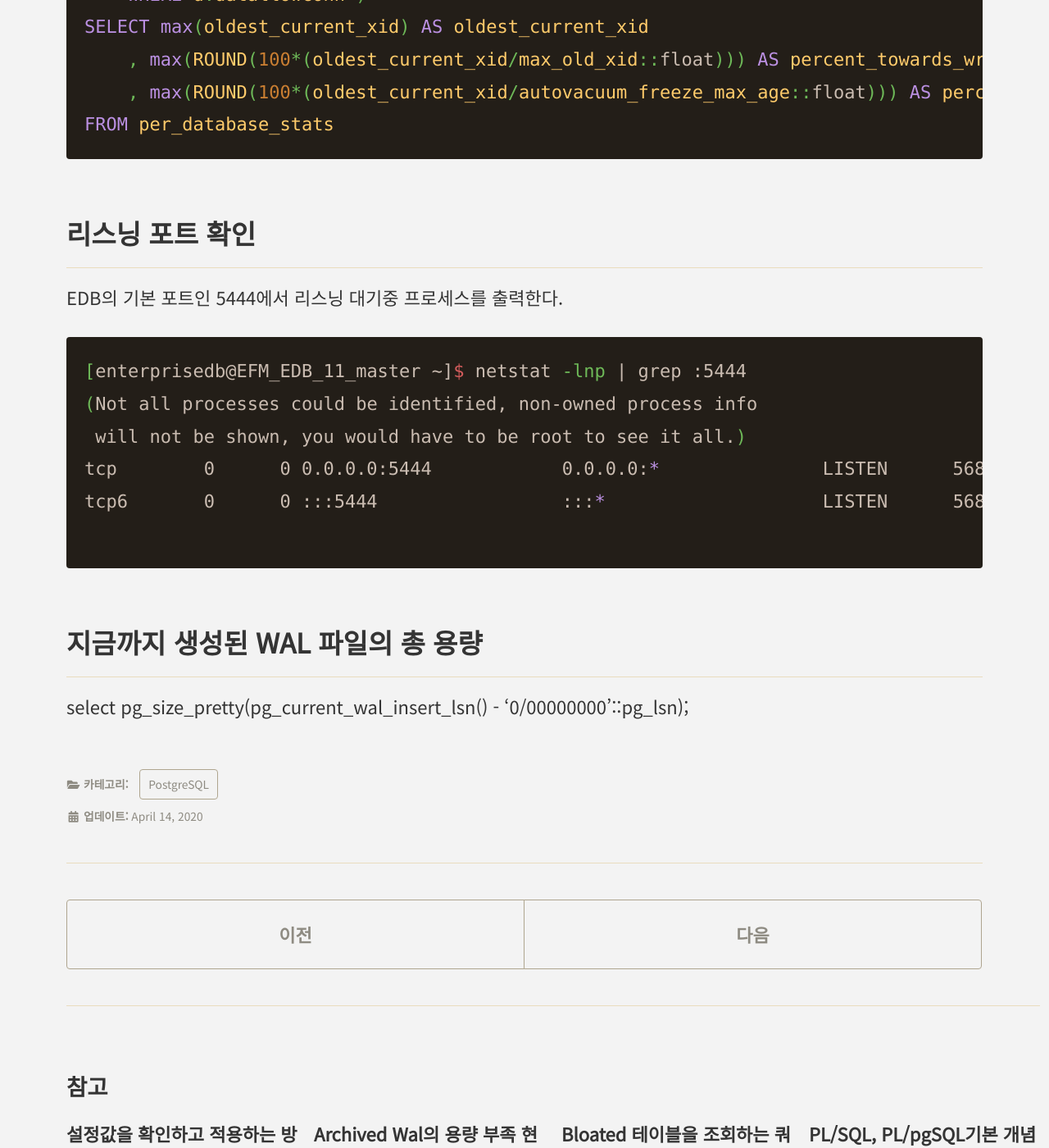
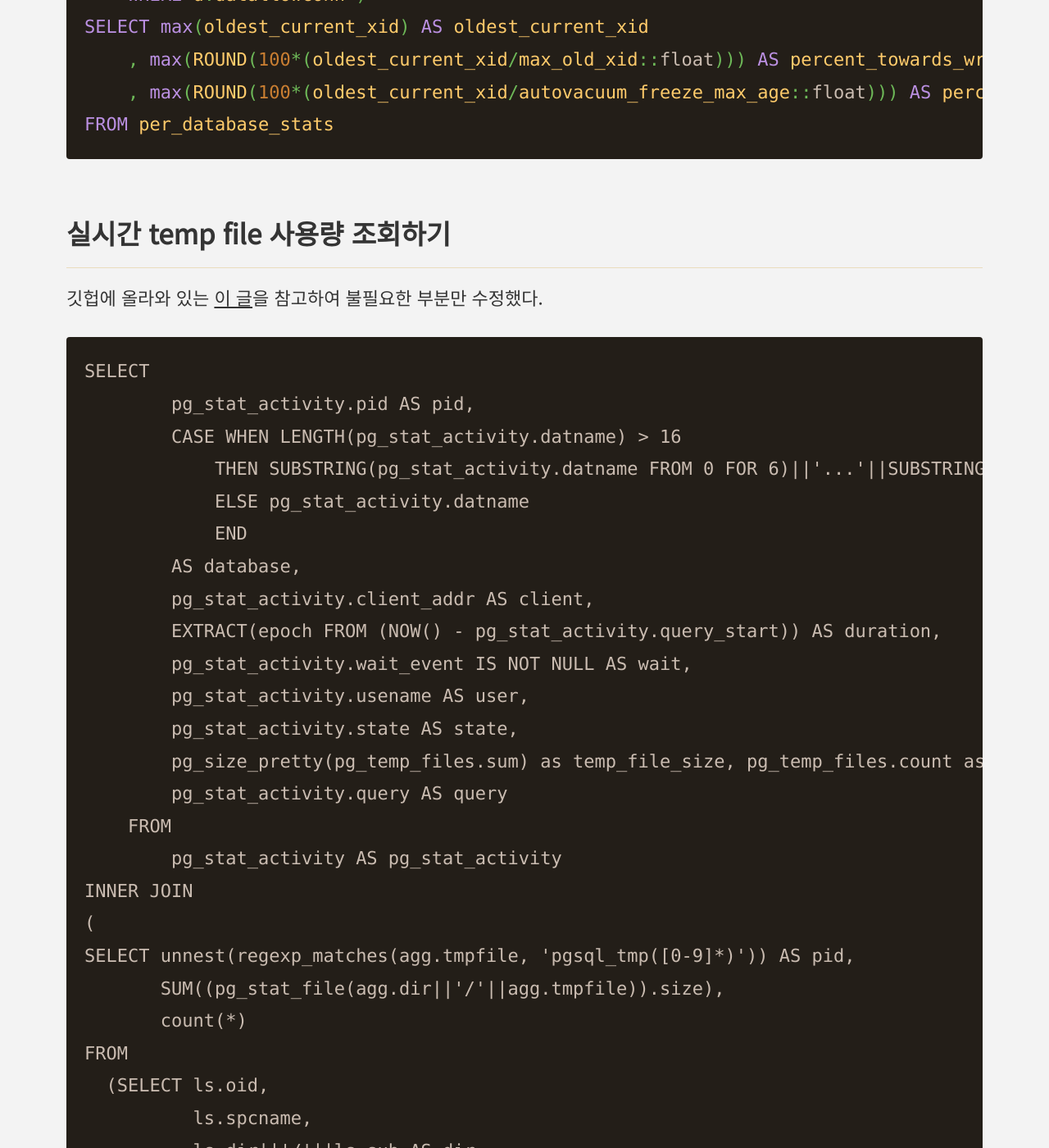
Before and after one commit to coiy/coiy.github.io, a Jekyll site: the page built from _posts/2020-04-14-useful_queries.md, in a window 1280 px wide and 1400 px high, scrolled down 2543 px. Shown: the whole window at 82% size. Built offline with Jekyll 4.4.1, drawn with Linux system fonts in a browser that asks for light colours; cached includes are drawn as plain includes; some of the changed text lies outside the part shown.

Commit message:
실시간 temp file 사용량 조회하기 추가.

````diff
--- a/_posts/2020-04-14-useful_queries.md
+++ b/_posts/2020-04-14-useful_queries.md
@@ -64,6 +64,69 @@ SELECT max(oldest_current_xid) AS oldest_current_xid
 FROM per_database_stats
 ```
 
+## 실시간 temp file 사용량 조회하기
+깃헙에 올라와 있는 [이 글](https://gist.github.com/ng-pe/d80beb532b13d3936b8994c0f71059a0)을 참고하여 불필요한 부분만 수정했다.
+
+```
+SELECT
+        pg_stat_activity.pid AS pid,
+        CASE WHEN LENGTH(pg_stat_activity.datname) > 16
+            THEN SUBSTRING(pg_stat_activity.datname FROM 0 FOR 6)||'...'||SUBSTRING(pg_stat_activity.datname FROM '........$')
+            ELSE pg_stat_activity.datname
+            END
+        AS database,
+        pg_stat_activity.client_addr AS client,
+        EXTRACT(epoch FROM (NOW() - pg_stat_activity.query_start)) AS duration,
+        pg_stat_activity.wait_event IS NOT NULL AS wait,
+        pg_stat_activity.usename AS user,
+        pg_stat_activity.state AS state,
+        pg_size_pretty(pg_temp_files.sum) as temp_file_size, pg_temp_files.count as temp_file_num,
+        pg_stat_activity.query AS query
+    FROM
+        pg_stat_activity AS pg_stat_activity
+INNER JOIN
+(
+SELECT unnest(regexp_matches(agg.tmpfile, 'pgsql_tmp([0-9]*)')) AS pid,
+       SUM((pg_stat_file(agg.dir||'/'||agg.tmpfile)).size),
+       count(*)
+FROM
+  (SELECT ls.oid,
+          ls.spcname,
+          ls.dir||'/'||ls.sub AS dir,
+          pg_ls_dir(dir||'/'||ls.sub) AS tmpfile
+   FROM
+     (SELECT sr.oid,
+             sr.spcname,
+             'pg_tblspc/'||sr.oid||'/'||sr.spc_root AS dir,
+             pg_ls_dir('pg_tblspc/'||sr.oid||'/'||sr.spc_root) AS sub
+      FROM
+        (SELECT spc.oid,
+                spc.spcname,
+                pg_ls_dir('pg_tblspc/'||spc.oid) AS spc_root,
+                trim(TRAILING E'\n '
+                     FROM pg_read_file('PG_VERSION')) AS v
+         FROM
+           (SELECT oid,
+                   spcname
+            FROM pg_tablespace
+            WHERE spcname !~ '^pg_') AS spc) sr
+      WHERE sr.spc_root ~ ('^PG_'||sr.v)
+        UNION ALL
+        SELECT 0,
+               'pg_default',
+               'base' AS dir,
+               'pgsql_tmp' AS sub
+        FROM pg_ls_dir('base') AS l WHERE l='pgsql_tmp' ) AS ls,
+     (SELECT generate_series(1,2) AS i) AS gs
+   WHERE ls.sub = 'pgsql_tmp') agg
+GROUP BY 1
+) as pg_temp_files on (pg_stat_activity.pid = pg_temp_files.pid::int)
+WHERE
+        pg_stat_activity.pid <> pg_backend_pid()
+ORDER BY
+        EXTRACT(epoch FROM (NOW() - pg_stat_activity.query_start)) DESC;
+```
+
 ## 리스닝 포트 확인
 EDB의 기본 포트인 5444에서 리스닝 대기중 프로세스를 출력한다.
 ```bash
````
